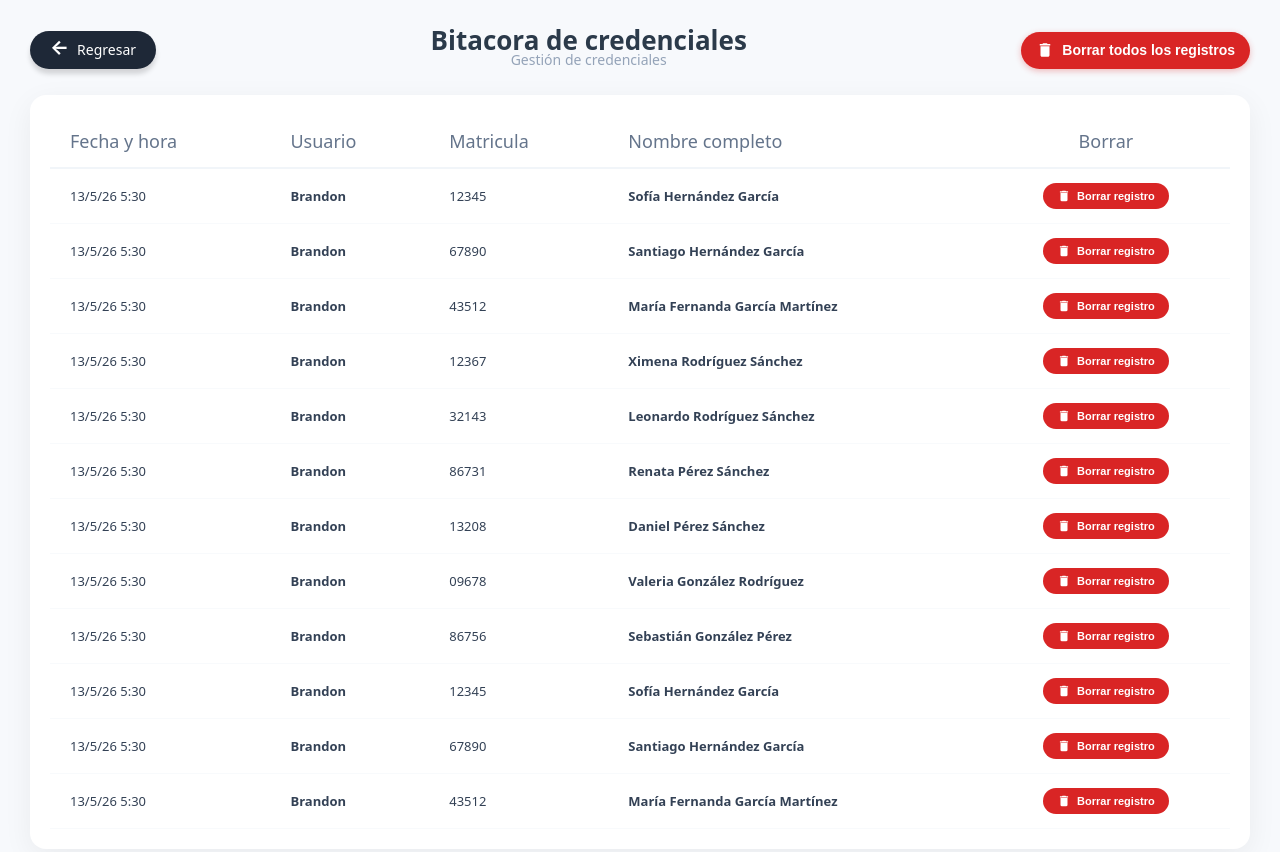
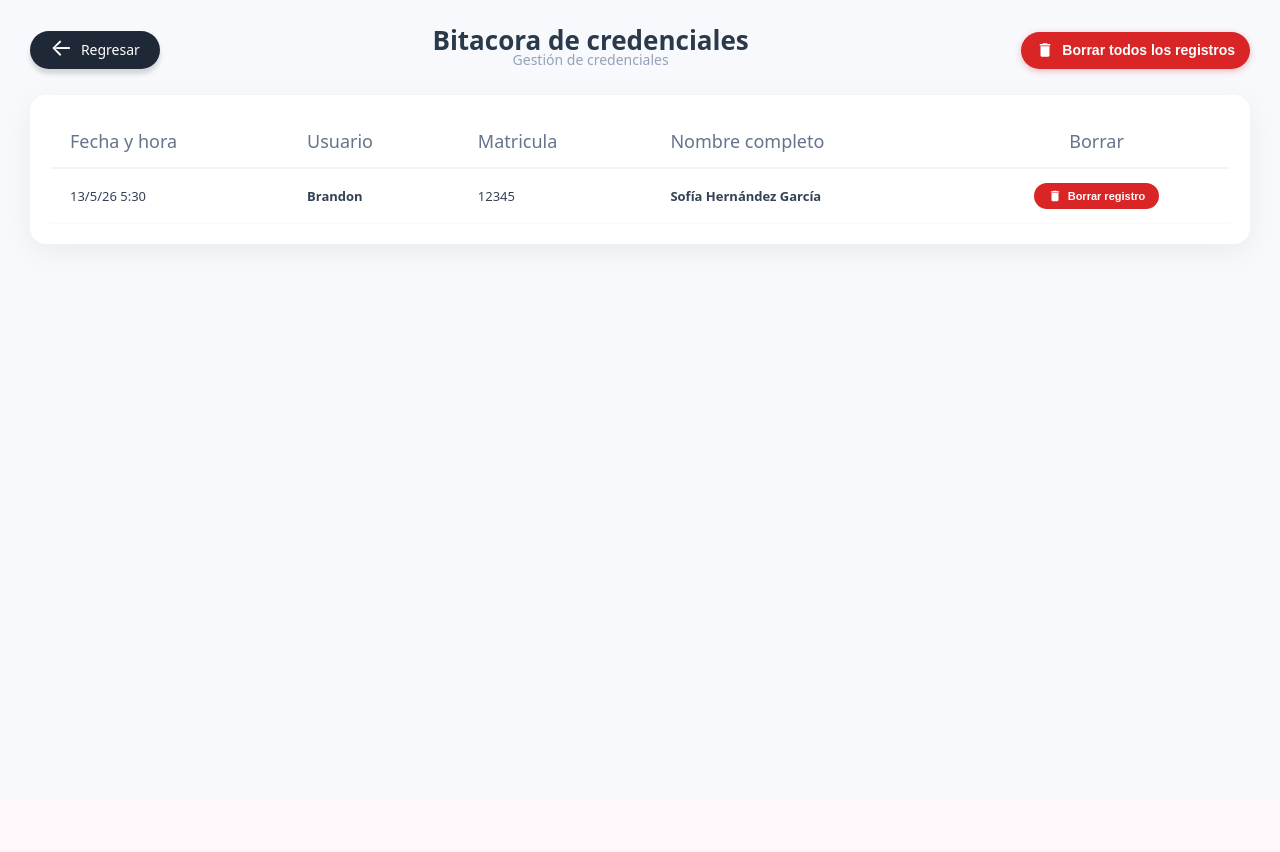
Before and after one commit to jm12345676/pruebas, an Angular app in the folder credenciales/: page /bitacora in a window 1280 px wide. Shown: the top 852 px of the page. After the commit the page ends 800 px from the top, so only its background shows below. Built offline with nearby package versions, Linux system fonts and the light colour scheme.

Commit message:
9del11del26

```diff
--- a/credenciales/src/app/componentes/bitacora/bitacora.css
+++ b/credenciales/src/app/componentes/bitacora/bitacora.css
@@ -31,8 +31,8 @@
 }
 
 .flecha {
-  font-size: 20px; /* Tamaño de la flecha */
-  font-weight: bold;
+  font-size: 24px; /* Tamaño de la flecha */
+  font-weight: normal;
   position: relative;
   top: -3px;
 }
--- a/credenciales/src/app/componentes/bitacora/bitacora.ts
+++ b/credenciales/src/app/componentes/bitacora/bitacora.ts
@@ -21,17 +21,6 @@ export class BitacoraComponent {
   // Lista inicial de registros obtenida directamente de la imagen
   registros = signal<RegistroBitacora[]>([
     { id: 1, fechaHora: '13/5/26 5:30', usuario: 'Brandon', matricula: '12345', nombreCompleto: 'Sofía Hernández García' },
-    { id: 2, fechaHora: '13/5/26 5:30', usuario: 'Brandon', matricula: '67890', nombreCompleto: 'Santiago Hernández García' },
-    { id: 3, fechaHora: '13/5/26 5:30', usuario: 'Brandon', matricula: '43512', nombreCompleto: 'María Fernanda García Martínez' },
-    { id: 4, fechaHora: '13/5/26 5:30', usuario: 'Brandon', matricula: '12367', nombreCompleto: 'Ximena Rodríguez Sánchez' },
-    { id: 5, fechaHora: '13/5/26 5:30', usuario: 'Brandon', matricula: '32143', nombreCompleto: 'Leonardo Rodríguez Sánchez' },
-    { id: 6, fechaHora: '13/5/26 5:30', usuario: 'Brandon', matricula: '86731', nombreCompleto: 'Renata Pérez Sánchez' },
-    { id: 7, fechaHora: '13/5/26 5:30', usuario: 'Brandon', matricula: '13208', nombreCompleto: 'Daniel Pérez Sánchez' },
-    { id: 8, fechaHora: '13/5/26 5:30', usuario: 'Brandon', matricula: '09678', nombreCompleto: 'Valeria González Rodríguez' },
-    { id: 9, fechaHora: '13/5/26 5:30', usuario: 'Brandon', matricula: '86756', nombreCompleto: 'Sebastián González Pérez' },
-    { id: 10, fechaHora: '13/5/26 5:30', usuario: 'Brandon', matricula: '12345', nombreCompleto: 'Sofía Hernández García' },
-    { id: 11, fechaHora: '13/5/26 5:30', usuario: 'Brandon', matricula: '67890', nombreCompleto: 'Santiago Hernández García' },
-    { id: 12, fechaHora: '13/5/26 5:30', usuario: 'Brandon', matricula: '43512', nombreCompleto: 'María Fernanda García Martínez' }
   ]);
 
   // Elimina un solo registro por ID
```
